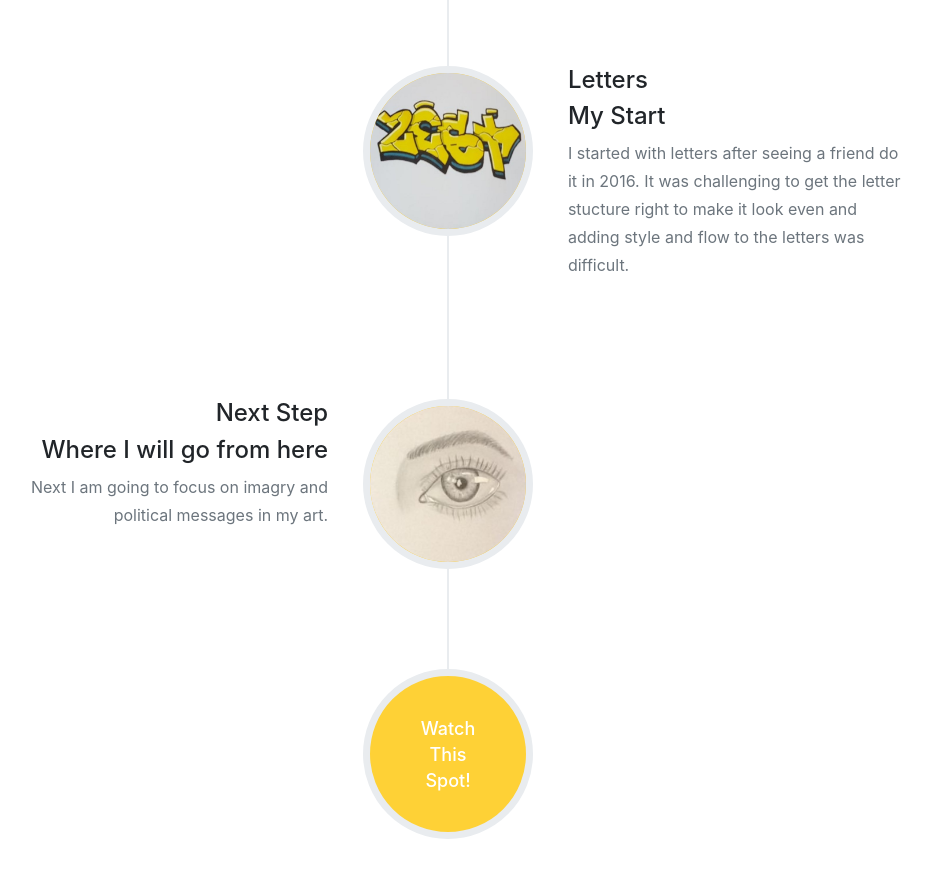
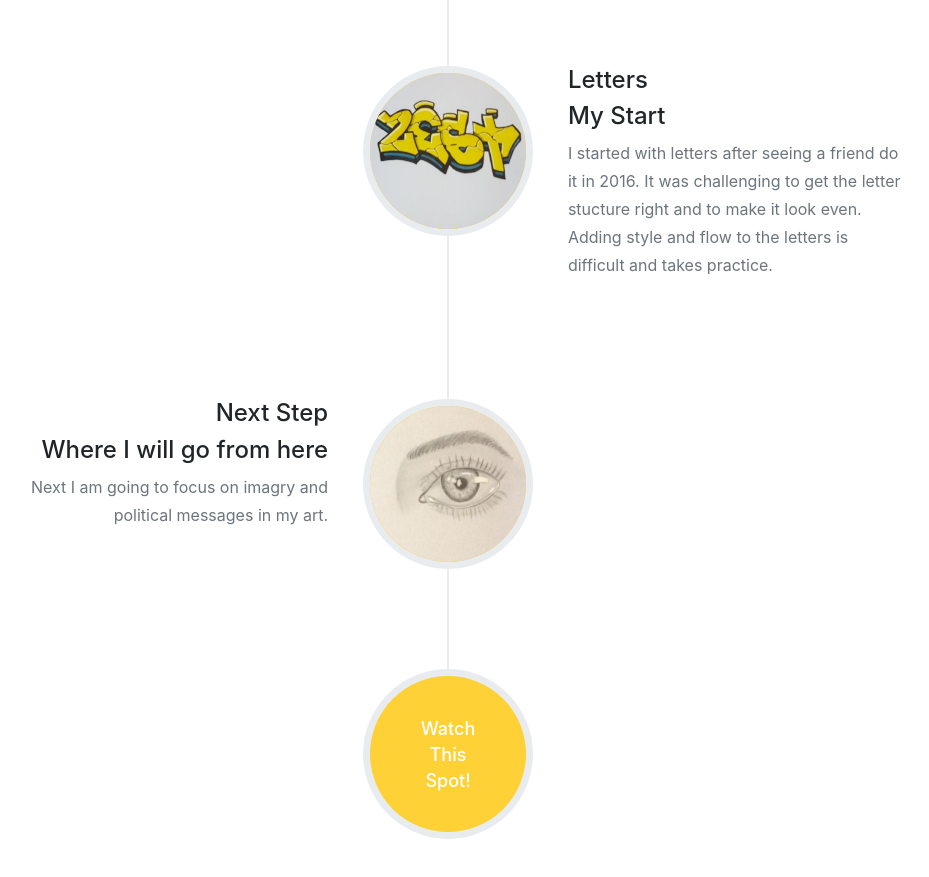
Before and after one commit to kenmcguire/zester, a website with bundled scripts: page index.html in a window 1280 px wide. Shown: the part 2540-3417 px from the top of the page, without its empty margins (192-1121 px from the left). Built offline with nearby package versions, Linux system fonts and the light colour scheme; a web font is replaced by a local one.

Commit message:
reworded

```diff
--- a/index.html
+++ b/index.html
@@ -195,7 +195,7 @@
                         <h4 class="subheading">My Start</h4>
                       </div>
                       <div class="timeline-body">
-                        <p class="text-muted">I started with letters after seeing a friend do it in 2016. It was challenging to get the letter stucture right to make it look even and adding style and flow to the letters was difficult.</p>
+                        <p class="text-muted">I started with letters after seeing a friend do it in 2016. It was challenging to get the letter stucture right and to make it look even. Adding style and flow to the letters is difficult and takes practice.</p>
                       </div>
                     </div>
                   </li>
```
